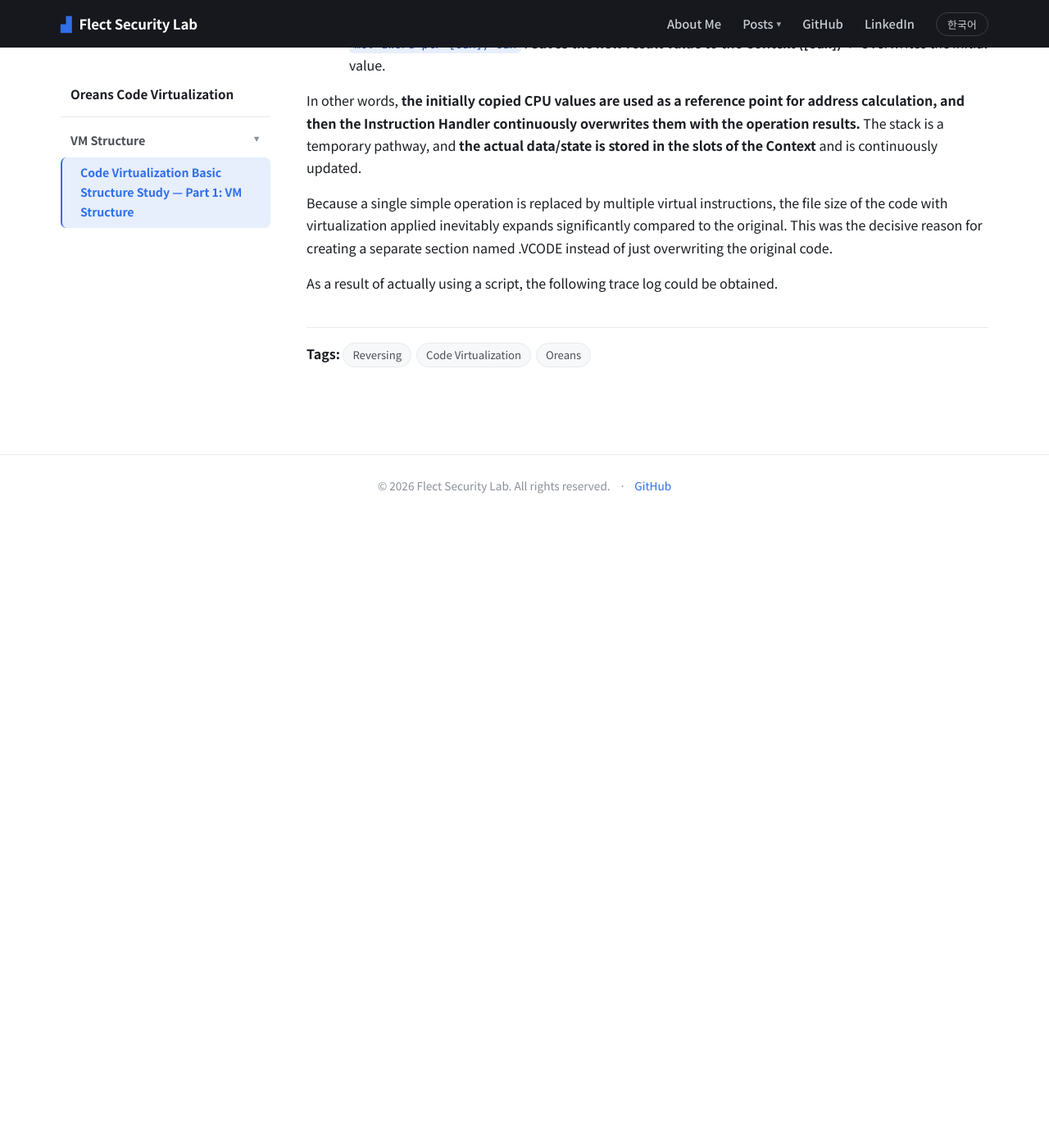
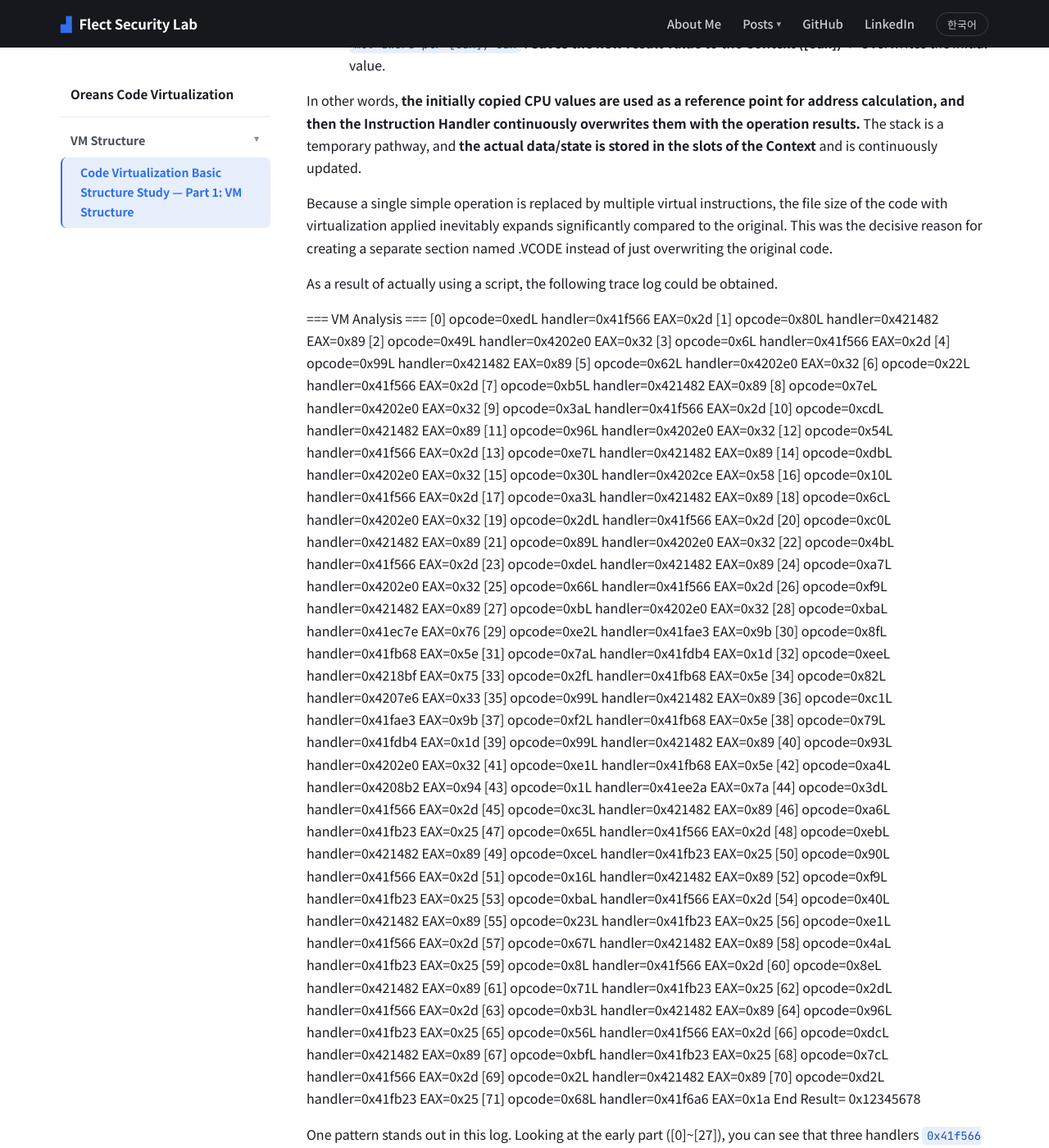
Before and after one commit to LeeGwan/LeeGwan.github.io, a Jekyll site: the page built from _en/2026-05-25-oreans-vm-1.md, in a window 1280 px wide and 1400 px high, scrolled down 10730 px. Shown: the whole window at 82% size. Built offline with Jekyll 4.4.1, drawn with Linux system fonts in a browser that asks for light colours; before the commit the page ends 11360 px from its top, so only the background shows below that; some of the changed text lies outside the part shown.

Commit message:
Update 2026-05-25-oreans-vm-1.md

```diff
--- a/_en/2026-05-25-oreans-vm-1.md
+++ b/_en/2026-05-25-oreans-vm-1.md
@@ -154,3 +154,93 @@ In other words, **the initially copied CPU values are used as a reference point
 Because a single simple operation is replaced by multiple virtual instructions, the file size of the code with virtualization applied inevitably expands significantly compared to the original. This was the decisive reason for creating a separate section named .VCODE instead of just overwriting the original code.
 
 As a result of actually using a script, the following trace log could be obtained.
+
+=== VM Analysis ===
+[0] opcode=0xedL handler=0x41f566 EAX=0x2d
+[1] opcode=0x80L handler=0x421482 EAX=0x89
+[2] opcode=0x49L handler=0x4202e0 EAX=0x32
+[3] opcode=0x6L handler=0x41f566 EAX=0x2d
+[4] opcode=0x99L handler=0x421482 EAX=0x89
+[5] opcode=0x62L handler=0x4202e0 EAX=0x32
+[6] opcode=0x22L handler=0x41f566 EAX=0x2d
+[7] opcode=0xb5L handler=0x421482 EAX=0x89
+[8] opcode=0x7eL handler=0x4202e0 EAX=0x32
+[9] opcode=0x3aL handler=0x41f566 EAX=0x2d
+[10] opcode=0xcdL handler=0x421482 EAX=0x89
+[11] opcode=0x96L handler=0x4202e0 EAX=0x32
+[12] opcode=0x54L handler=0x41f566 EAX=0x2d
+[13] opcode=0xe7L handler=0x421482 EAX=0x89
+[14] opcode=0xdbL handler=0x4202e0 EAX=0x32
+[15] opcode=0x30L handler=0x4202ce EAX=0x58
+[16] opcode=0x10L handler=0x41f566 EAX=0x2d
+[17] opcode=0xa3L handler=0x421482 EAX=0x89
+[18] opcode=0x6cL handler=0x4202e0 EAX=0x32
+[19] opcode=0x2dL handler=0x41f566 EAX=0x2d
+[20] opcode=0xc0L handler=0x421482 EAX=0x89
+[21] opcode=0x89L handler=0x4202e0 EAX=0x32
+[22] opcode=0x4bL handler=0x41f566 EAX=0x2d
+[23] opcode=0xdeL handler=0x421482 EAX=0x89
+[24] opcode=0xa7L handler=0x4202e0 EAX=0x32
+[25] opcode=0x66L handler=0x41f566 EAX=0x2d
+[26] opcode=0xf9L handler=0x421482 EAX=0x89
+[27] opcode=0xbL handler=0x4202e0 EAX=0x32
+[28] opcode=0xbaL handler=0x41ec7e EAX=0x76
+[29] opcode=0xe2L handler=0x41fae3 EAX=0x9b
+[30] opcode=0x8fL handler=0x41fb68 EAX=0x5e
+[31] opcode=0x7aL handler=0x41fdb4 EAX=0x1d
+[32] opcode=0xeeL handler=0x4218bf EAX=0x75
+[33] opcode=0x2fL handler=0x41fb68 EAX=0x5e
+[34] opcode=0x82L handler=0x4207e6 EAX=0x33
+[35] opcode=0x99L handler=0x421482 EAX=0x89
+[36] opcode=0xc1L handler=0x41fae3 EAX=0x9b
+[37] opcode=0xf2L handler=0x41fb68 EAX=0x5e
+[38] opcode=0x79L handler=0x41fdb4 EAX=0x1d
+[39] opcode=0x99L handler=0x421482 EAX=0x89
+[40] opcode=0x93L handler=0x4202e0 EAX=0x32
+[41] opcode=0xe1L handler=0x41fb68 EAX=0x5e
+[42] opcode=0xa4L handler=0x4208b2 EAX=0x94
+[43] opcode=0x1L handler=0x41ee2a EAX=0x7a
+[44] opcode=0x3dL handler=0x41f566 EAX=0x2d
+[45] opcode=0xc3L handler=0x421482 EAX=0x89
+[46] opcode=0xa6L handler=0x41fb23 EAX=0x25
+[47] opcode=0x65L handler=0x41f566 EAX=0x2d
+[48] opcode=0xebL handler=0x421482 EAX=0x89
+[49] opcode=0xceL handler=0x41fb23 EAX=0x25
+[50] opcode=0x90L handler=0x41f566 EAX=0x2d
+[51] opcode=0x16L handler=0x421482 EAX=0x89
+[52] opcode=0xf9L handler=0x41fb23 EAX=0x25
+[53] opcode=0xbaL handler=0x41f566 EAX=0x2d
+[54] opcode=0x40L handler=0x421482 EAX=0x89
+[55] opcode=0x23L handler=0x41fb23 EAX=0x25
+[56] opcode=0xe1L handler=0x41f566 EAX=0x2d
+[57] opcode=0x67L handler=0x421482 EAX=0x89
+[58] opcode=0x4aL handler=0x41fb23 EAX=0x25
+[59] opcode=0x8L handler=0x41f566 EAX=0x2d
+[60] opcode=0x8eL handler=0x421482 EAX=0x89
+[61] opcode=0x71L handler=0x41fb23 EAX=0x25
+[62] opcode=0x2dL handler=0x41f566 EAX=0x2d
+[63] opcode=0xb3L handler=0x421482 EAX=0x89
+[64] opcode=0x96L handler=0x41fb23 EAX=0x25
+[65] opcode=0x56L handler=0x41f566 EAX=0x2d
+[66] opcode=0xdcL handler=0x421482 EAX=0x89
+[67] opcode=0xbfL handler=0x41fb23 EAX=0x25
+[68] opcode=0x7cL handler=0x41f566 EAX=0x2d
+[69] opcode=0x2L handler=0x421482 EAX=0x89
+[70] opcode=0xd2L handler=0x41fb23 EAX=0x25
+[71] opcode=0x68L handler=0x41f6a6 EAX=0x1a
+End Result= 0x12345678
+
+
+One pattern stands out in this log. Looking at the early part ([0]~[27]), you can see that three handlers `0x41f566 → 0x421482 → 0x4202e0` continue to repeat in groups of three.
+
+Looking at the role of each handler:
+
+- `0x41f566`: Operand Handler — Reads bytecode from .VCODE and saves the value to the stack
+- `0x421482`: Operand Handler — Reads or calculates additional information and saves it to the stack
+- `0x4202e0`: Instruction Handler — Fetches the value from the stack and actually saves/operates it into the VM register slot in the Context
+
+This shows that even a simple operation of the original (e.g., saving a constant to a virtual register) is broken down into multiple stages of operand handler + instruction handler for processing. The point mentioned earlier that "a single simple operation expands into multiple virtual instructions" is revealed exactly as is in the trace.
+
+The `End Result= 0x12345678` in the last line is the final computed result value after this virtualized piece of code has passed through all the handlers. This value will be stored in a VM register slot (e.g., VM_EAX, VM_EDX) within the Context (0x41E600 range). In other words, an original operation that seems very short to humans actually went through over 14 handler calls to save a single result into a Context slot.
+
+To process such short code, numerous handlers were mobilized to produce a result. Next time, we will find out step by step what specific roles each handler plays.
```
